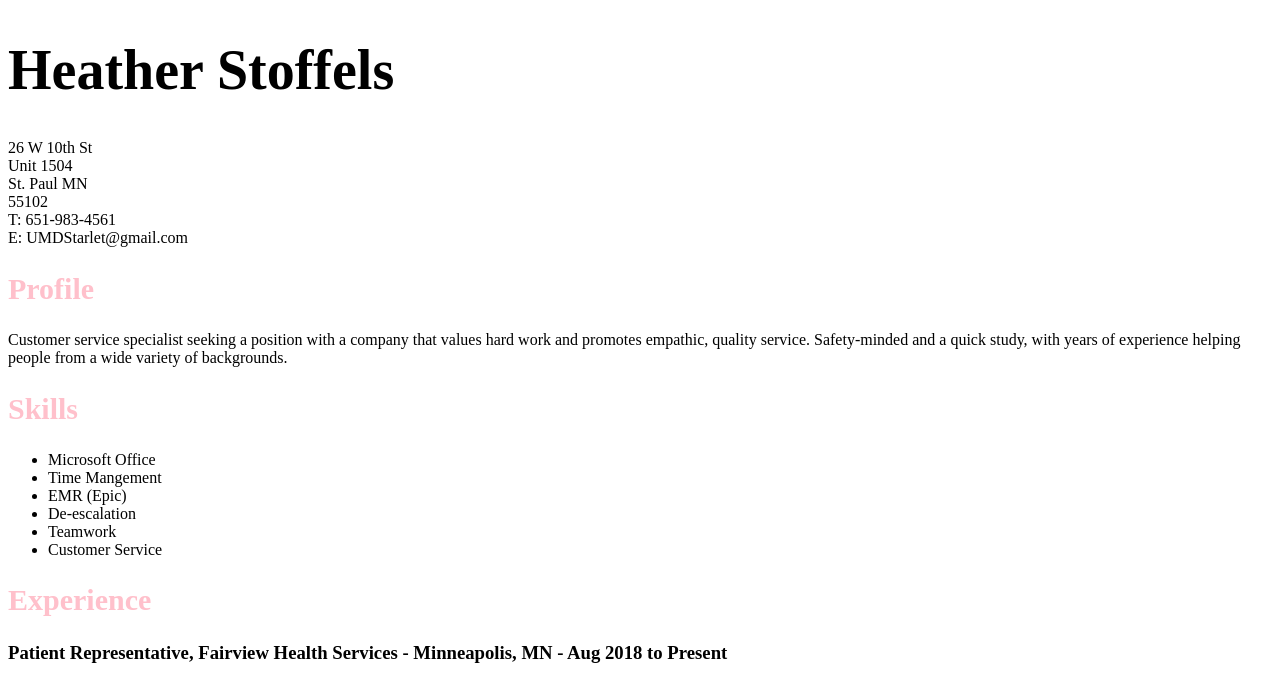
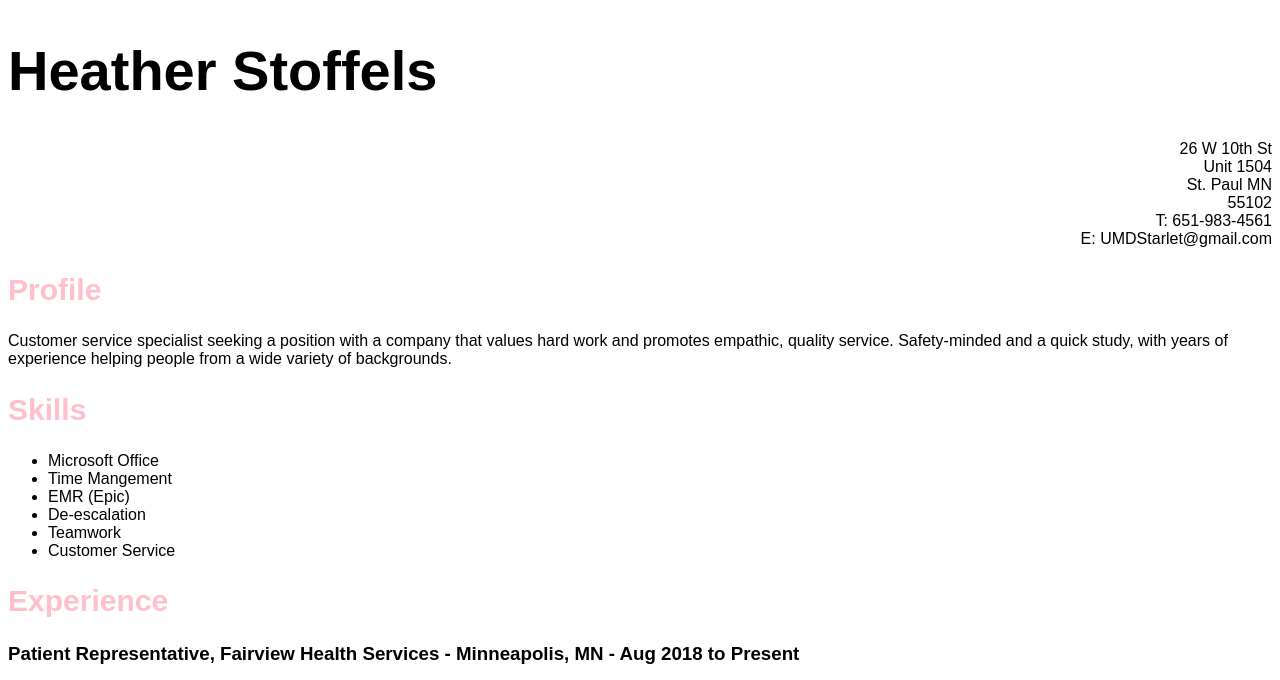
Before and after one commit to HeatherStoffels/HeatherStoffels.github.io, a plain HTML site: page index.html in a window 1280 px wide. Shown: the top 680 px of the page. Drawn offline with Linux system fonts and the light colour scheme.

Commit message:
font family

```diff
--- a/style.css
+++ b/style.css
@@ -1,3 +1,7 @@
+body {
+	font-family: Arial;
+}
+
 h1 {
 	Color: Black;
 	font-size: 56px;
@@ -12,4 +16,6 @@ h2 {
 }
 address {
 	font-style: normal;
+	text-align: right;
+
 }
```
